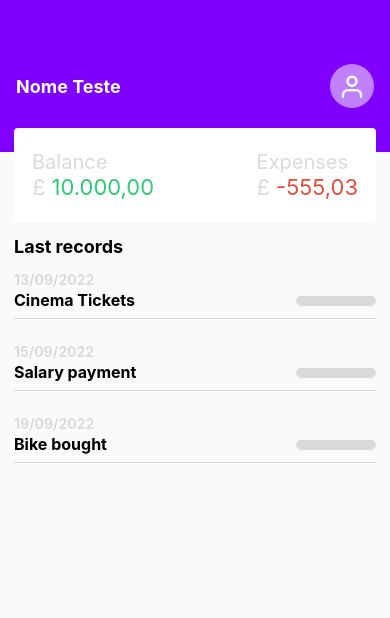
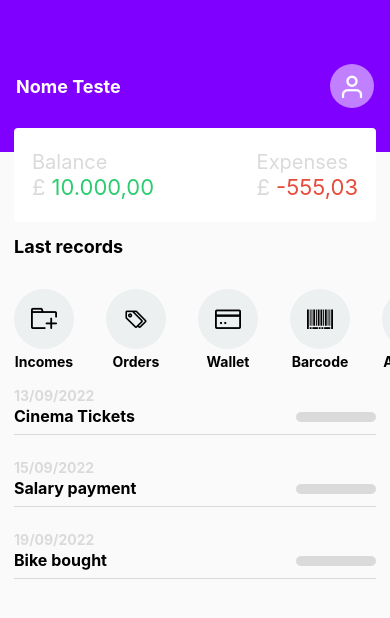
Before and after one commit to gmartins-dev/mobile-finances-app, a React Native app: screen / in a window 390 px wide. Shown: the top 618 px of the page. Built offline with nearby package versions, Linux system fonts and the light colour scheme.

Commit message:
actions buttons added

```diff
--- /dev/null
+++ b/src/components/Actions/index.jsx
@@ -0,0 +1,67 @@
+import { AntDesign } from '@expo/vector-icons';
+import React from 'react';
+import { ScrollView, StyleSheet, Text, TouchableOpacity, View } from 'react-native';
+
+export default function Actions() {
+  return (
+    <ScrollView style={styles.container} horizontal={true} showsHorizontalScrollIndicator={false}>
+      <TouchableOpacity style={styles.actionButton}>
+        <View style={styles.areaButton}>
+          <AntDesign name="addfolder" size={26} color="#000" />
+        </View>
+        <Text style={styles.labelButton}>Incomes</Text>
+      </TouchableOpacity>
+      <TouchableOpacity style={styles.actionButton}>
+        <View style={styles.areaButton}>
+          <AntDesign name="tagso" size={26} color="#000" />
+        </View>
+        <Text style={styles.labelButton}>Orders</Text>
+      </TouchableOpacity>
+      <TouchableOpacity style={styles.actionButton}>
+        <View style={styles.areaButton}>
+          <AntDesign name="creditcard" size={26} color="#000" />
+        </View>
+        <Text style={styles.labelButton}>Wallet</Text>
+      </TouchableOpacity>
+      <TouchableOpacity style={styles.actionButton}>
+        <View style={styles.areaButton}>
+          <AntDesign name="barcode" size={26} color="#000" />
+        </View>
+        <Text style={styles.labelButton}>Barcode</Text>
+      </TouchableOpacity>
+      <TouchableOpacity style={styles.actionButton}>
+        <View style={styles.areaButton}>
+          <AntDesign name="setting" size={26} color="#000" />
+        </View>
+        <Text style={styles.labelButton}>Account</Text>
+      </TouchableOpacity>
+    </ScrollView>
+  );
+}
+
+const styles = StyleSheet.create({
+  container: {
+    maxHeight: 84,
+    marginBottom: 14,
+    marginTop: 18,
+    paddingEnd: 13,
+    paddingStart: 14,
+  },
+  actionButton: {
+    alignItems: 'center',
+    marginRight: 32,
+  },
+  areaButton: {
+    backgroundColor: '#ecf0f1',
+    height: 60,
+    width: 60,
+    borderRadius: 30,
+    justifyContent: 'center',
+    alignItems: 'center',
+  },
+  labelButton: {
+    marginTop: 4,
+    textAlign: 'center',
+    fontWeight: 'bold',
+  },
+});
--- a/src/pages/Home/index.jsx
+++ b/src/pages/Home/index.jsx
@@ -1,6 +1,7 @@
 // @ts-nocheck
 import { FlatList, StyleSheet, Text, View } from 'react-native';
 
+import Actions from '../../components/Actions';
 import Balance from '../../components/Balance';
 import Header from '../../components/Header';
 import Movements from '../../components/Movements';
@@ -35,7 +36,7 @@
       <Header username="Nome Teste" />
       <Balance balance="10.000,00" expenses="-555,03" />
       <Text style={styles.title}>Last records</Text>
-
+      <Actions />
       <FlatList
         data={mockList}
         style={styles.list}
```
